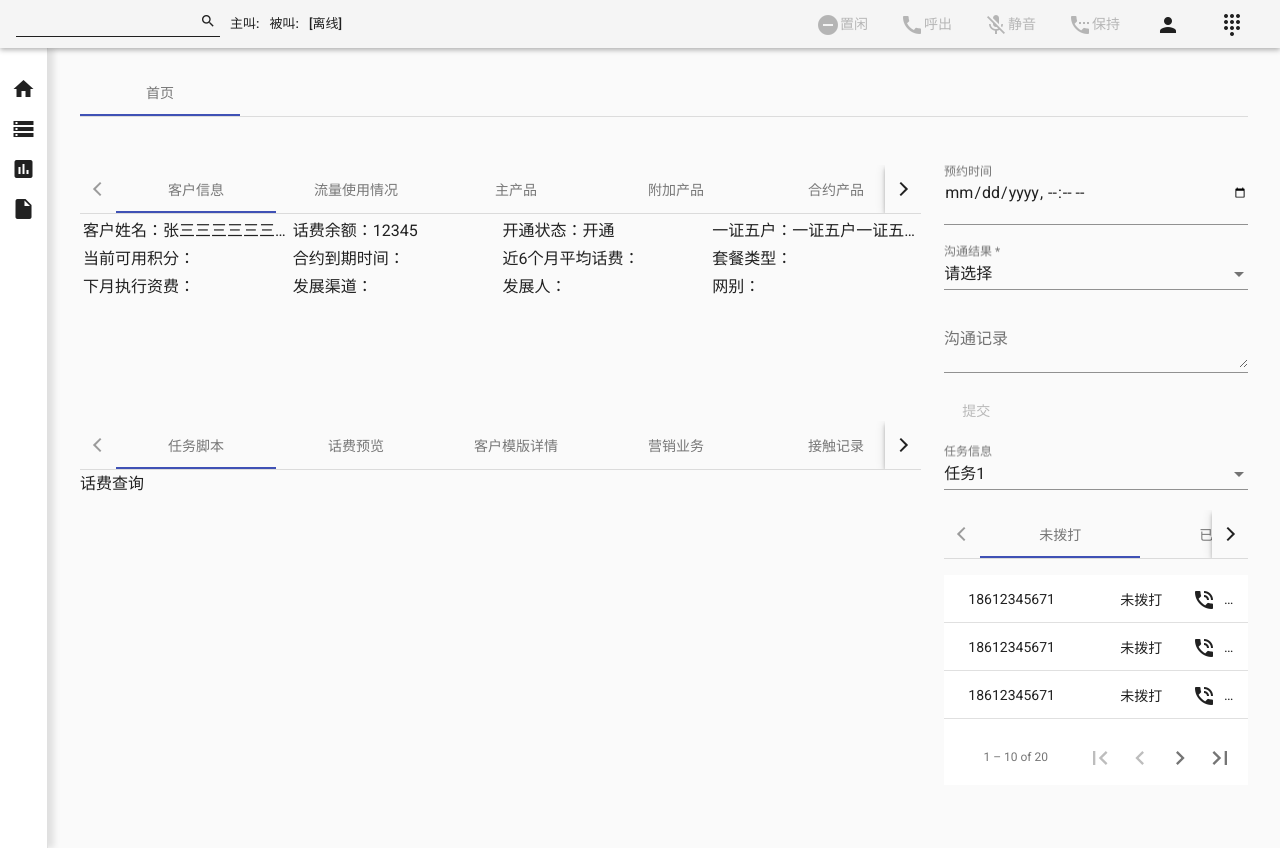
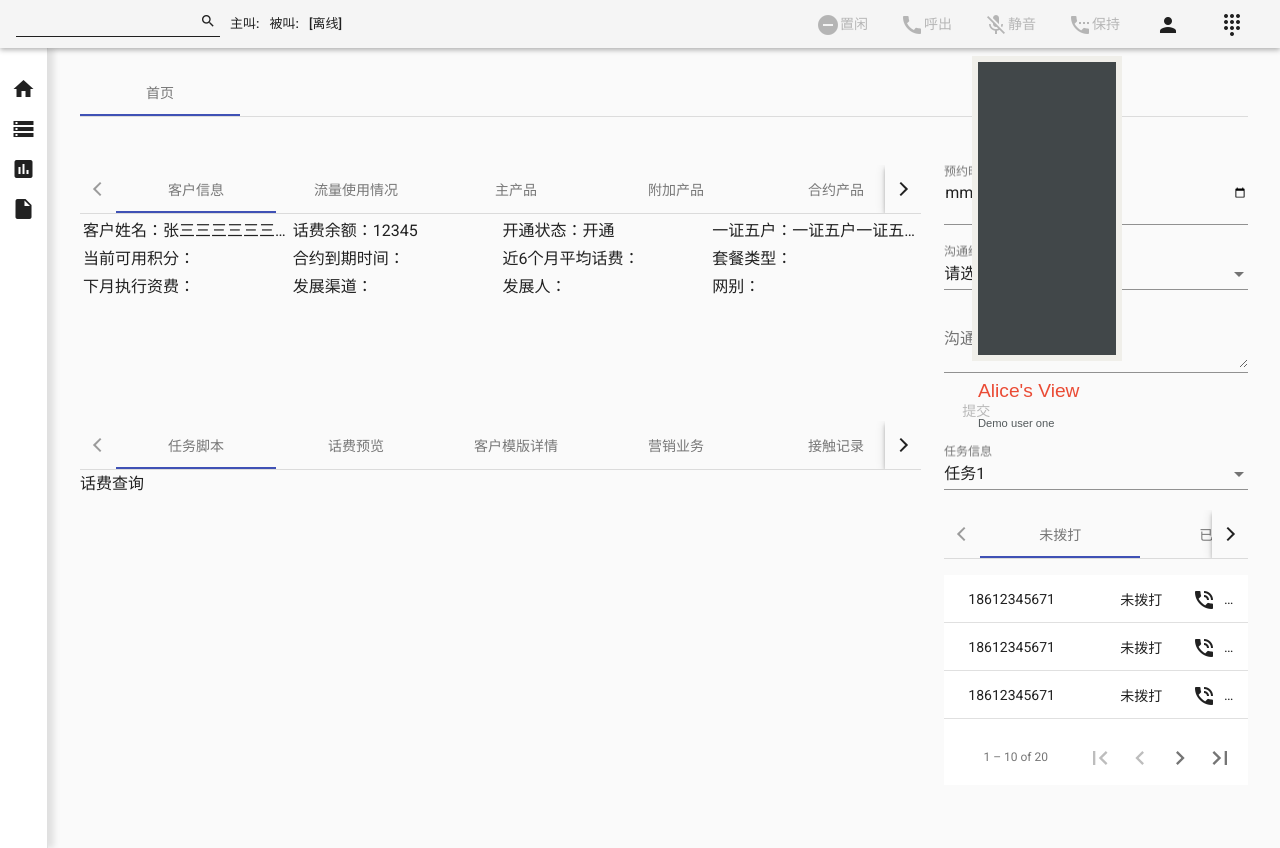
Before and after one commit to onlyoveu/callcenter-material, an Angular app: page / in a window 1280 px wide. Built offline with nearby package versions, Linux system fonts and the light colour scheme; what sip.js would draw is missing.

Commit message:
增加视频

```diff
--- a/src/app/content/top-bar/top-bar.component.css
+++ b/src/app/content/top-bar/top-bar.component.css
@@ -34,6 +34,57 @@
   top: 3em;
   font: caption;
 }
+.video-audio{
+  position: fixed;
+  z-index: 1000;
+  right: 0.5em;
+  top: 3em;
+  font: caption;
+}
+.video-left {
+  float: left;
+}
+.two-column-boxes {
+  width: 100%;
+  margin: auto;
+  padding: 2.5% 0;
+}
+.column-box {
+  float: left;
+  width: 50%;
+  background-clip: content-box;
+  padding: 0 3% 0 0;
+}
+.demo-window {
+  position: relative;
+  background-color: white;
+  padding: 4%;
+  background-color: rgb(240,239,234);
+}
+.demo-window h4 {
+  font-family: 'ProximaNovaSoft', 'Varela Round', sans-serif;
+  font-size: 1.2em;
+  font-weight: 400;
+  color: #ea4b35;
+  margin: 1.05em 0 0 0;
+}
+.demo-window h5 {
+  font-family: 'ProximaNovaSoft', 'Varela Round', sans-serif;
+  font-size: 0.7em;
+  font-weight: 400;
+  color: #53595b;
+}
+#content-video-audio .demo-view, #content-message .demo-view {
+  width: 100%;
+  height: 293px;
+}
+#content-video-audio .demo-view {
+  background-color: rgb(65,71,73);
+}
+.demo-view video {
+  width: 100%;
+  opacity: 1;
+}
 
 .keypad{
   width: 2em;
--- a/src/app/content/top-bar/top-bar.component.html
+++ b/src/app/content/top-bar/top-bar.component.html
@@ -123,5 +123,22 @@
       </div>
     </div>
     <!-- DTMF 结束 -->
+    <!-- 视频开始 -->
+    <div id="content-video-audio" class="video-audio">
+      <div class="two-column-boxes">
+        <div class="column-box">
+          <div class="demo-window">
+            <div class="demo-view">
+              <video id="remoteVideo" muted="muted"></video>
+            </div>
+            <div class="video-left">
+              <h4>Alice's View</h4>
+              <h5>Demo user one</h5>
+            </div>
+          </div>
+        </div>
+      </div>
+    </div>
+    <!-- 视频结束 -->
   </mat-toolbar-row>
 </mat-toolbar>
--- a/src/app/content/top-bar/top-bar.component.ts
+++ b/src/app/content/top-bar/top-bar.component.ts
@@ -389,7 +389,9 @@ export class TopBarComponent implements OnInit, OnDestroy {
           aor: myURI,
           delegate: this.simpleUserDelegate,
           media: {
+            constraints: {audio: true, video: true},
             remote: {
+              video: this.getVideo('remoteVideo'),
               audio: this.getAudio('remoteAudio')
             }
           },
@@ -699,6 +701,15 @@ export class TopBarComponent implements OnInit, OnDestroy {
     return el;
   }
 
+  /* 取视播放器 */
+  getVideo(id: string): HTMLVideoElement {
+    const el = document.getElementById(id);
+    if (!(el instanceof HTMLVideoElement)) {
+      throw new Error(`Element "${id}" not found or not an audio element.`);
+    }
+    return el;
+  }
+
   /* 取button */
   getButtons(id: string): Array<HTMLButtonElement> {
     const els = document.getElementsByClassName(id);
```
